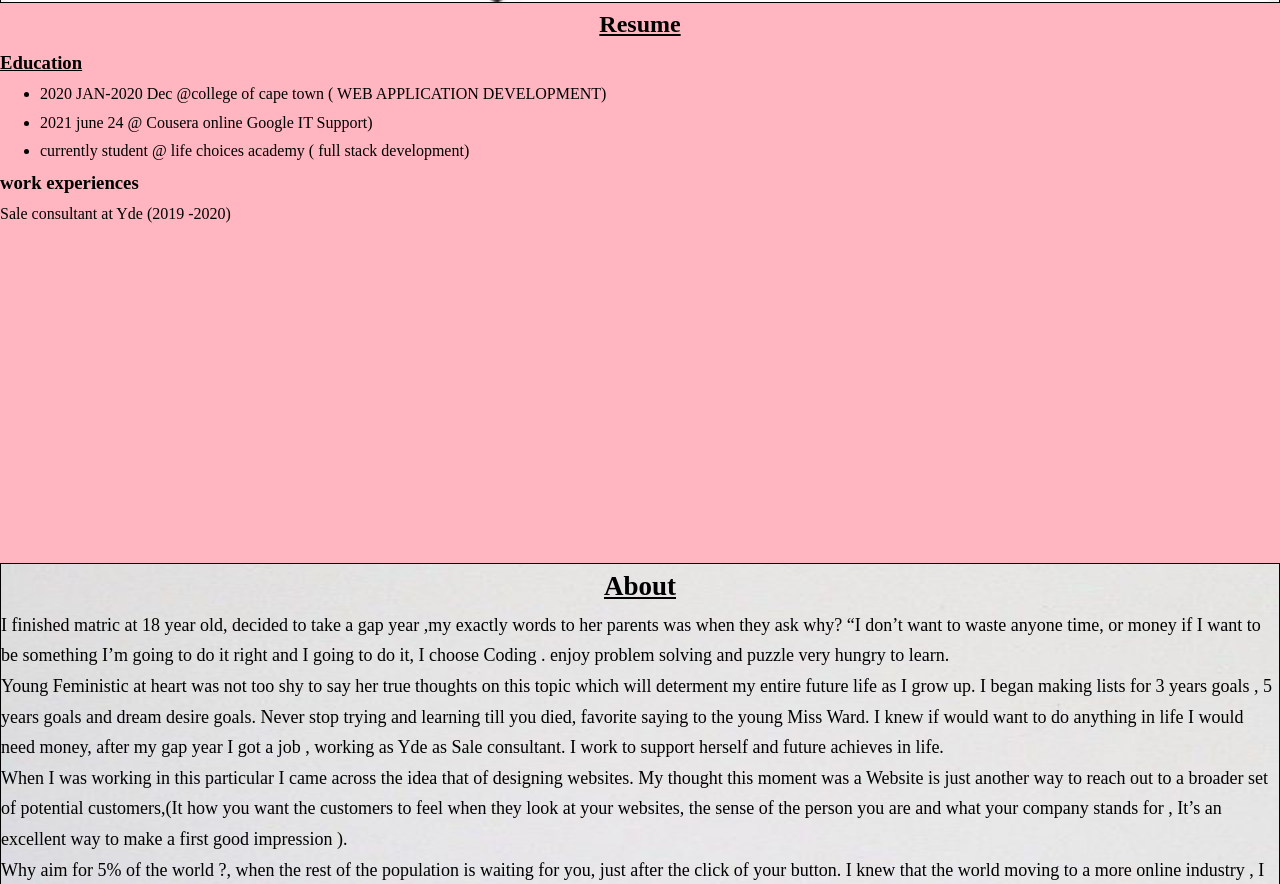
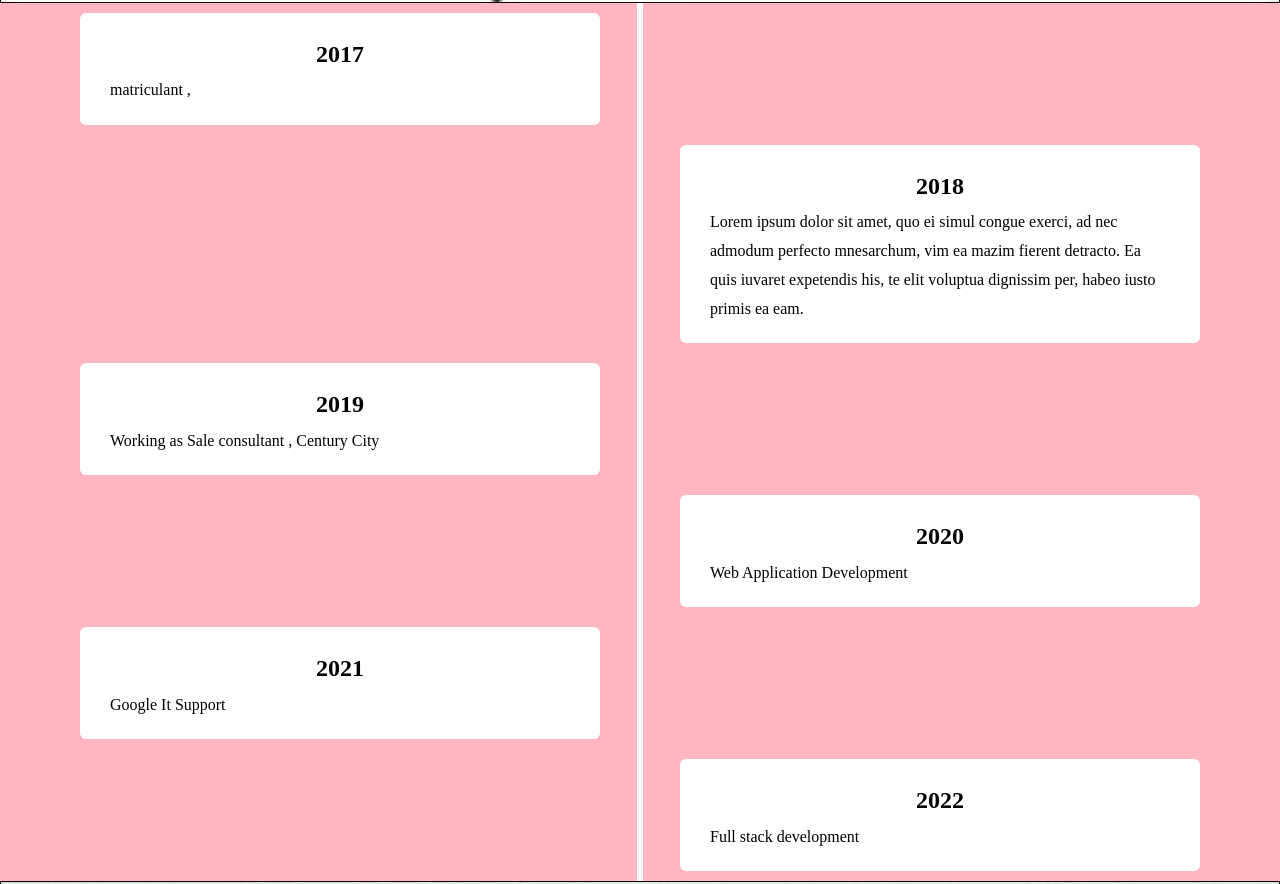
Before and after one commit to MichaelaTarryn/PORTFOLIO-TEMP1, a plain HTML site: page index.html in a window 1280 px wide. Shown: the part 896-1780 px from the top of the page. Drawn offline with Linux system fonts and the light colour scheme.

Commit message:
timeless

```diff
--- a/index.html
+++ b/index.html
@@ -7,7 +7,6 @@
     <link  rel="stylesheet" href="./style/style.css">
     <title>Portfolio</title>
 </head>
-<body>
 <header>
 
     <a href="#">
@@ -19,8 +18,8 @@
                  <div class="dropdown">
                      <a class="dropbtn">Resume</a>
                      <div class="dropdown-content">
-                          <a href="#workexperience">Work experiences</a>
-                          <a href="#education">Education</a>
+                       <a href="#Resume">Work experiences</a>
+                       <a href="#Resume">Education</a>
                      </div>
                    </div>
                 <div class="dropdown">
@@ -44,28 +43,49 @@
      </nav>
 
  </header>
+<body>
+
     <main>
         <section id="landing">
         </section>
         <section id="Resume">
-            <h2><u>Resume</u></h2>
-            <div id="education"><h3><u>Education</u></h3>
-               <ul>
-                   <li>
-                   2020 JAN-2020 Dec @college of cape town ( WEB APPLICATION DEVELOPMENT)
-                </li>
-               <li>
-                   2021 june 24  @ Cousera online Google  IT Support)
-               </li>
-               <li>
-                   currently student @ life choices academy ( full stack development)
-               </li>
-               </ul>
-            </divi>
-            <div id="workexperience">
-                <h3>work experiences</h3>
-                Sale consultant
-                at Yde (2019 -2020)
+            <div class="timeline">
+                <div class="container left">
+                  <div class="content">
+                    <h2>2017</h2>
+                    <p> matriculant , </p>
+                  </div>
+                </div>
+                <div class="container right">
+                  <div class="content">
+                    <h2>2018</h2>
+                    <p>Lorem ipsum dolor sit amet, quo ei simul congue exerci, ad nec admodum perfecto mnesarchum, vim ea mazim fierent detracto. Ea quis iuvaret expetendis his, te elit voluptua dignissim per, habeo iusto primis ea eam.</p>
+                  </div>
+                </div>
+                <div class="container left">
+                  <div class="content">
+                    <h2>2019</h2>
+                    <p>Working as Sale consultant , Century City </p>
+                  </div>
+                </div>
+                <div class="container right">
+                  <div class="content">
+                    <h2>2020</h2>
+                    <p>Web Application Development</p>
+                  </div>
+                </div>
+                <div class="container left">
+                  <div class="content">
+                    <h2>2021</h2>
+                    <p> Google It Support</p>
+                  </div>
+                </div>
+                <div class="container right">
+                  <div class="content">
+                    <h2>2022</h2>
+                    <p> Full stack development</p>
+                  </div>
+                </div>
               </div>
 
         </section>
@@ -203,7 +223,7 @@
                 <label>Message:</label>
                 <div class="inLine">
 
-                    <textarea cols="40" rows="10">
+                    <textarea cols="40" rows="10" required>
 
                     </textarea>
                 </div>
--- a/style/style.css
+++ b/style/style.css
@@ -2,8 +2,11 @@
     margin: 0;
     /* padding: 0; */
     box-sizing: border-box;
+
 }
-
+body{
+    overflow-x: hidden;
+}
 #landing {
     margin-top: 15px;
     padding-top: 100px;
@@ -127,6 +130,7 @@ header {
   /* height: 150px; */
   background-color: whitesmoke;
     top: 0;
+    z-index: 1;
 }
 #project{
     min-height: 100vh;
@@ -231,7 +235,7 @@ main{
     left: 0;
     width: 300%;
     background-color: rgba(168, 161, 15, 0.3);
-    animation: 2s slide infinite;
+    animation: 6s slide infinite;
 
 }
 #slideshow figure img {
@@ -397,3 +401,129 @@ footer {
     }
 
 }
+
+/* timeline */
+.timeline {
+    position: relative;
+    max-width: 1200px;
+    margin: 0 auto;
+  }
+
+  /* The actual timeline (the vertical ruler) */
+  .timeline::after {
+    content: '';
+    position: absolute;
+    width: 6px;
+    background-color: white;
+    top: 0;
+    bottom: 0;
+    left: 50%;
+    margin-left: -3px;
+  }
+
+  /* Container around content */
+  .container {
+    padding: 10px 40px;
+    position: relative;
+    background-color: inherit;
+    width: 50%;
+  }
+
+  /* The circles on the timeline */
+  .container::after {
+    content: '';
+    position: absolute;
+    width: 25px;
+    height: 25px;
+    right: -17px;
+    background-color: white;
+    border: 4px solid #FF9F55;
+    top: 15px;
+    border-radius: 50%;
+    z-index: -1;
+  }
+
+  /* Place the container to the left */
+  .left {
+    left: 0;
+  }
+
+  /* Place the container to the right */
+  .right {
+    left: 50%;
+  }
+
+  /* Add arrows to the left container (pointing right) */
+  .left::before {
+    content: " ";
+    height: 0;
+    position: absolute;
+    top: 22px;
+    width: 0;
+    z-index: -1;
+    right: 30px;
+    border: medium solid white;
+    border-width: 10px 0 10px 10px;
+    border-color: transparent transparent transparent white;
+  }
+
+  /* Add arrows to the right container (pointing left) */
+  .right::before {
+    content: " ";
+    height: 0;
+    position: absolute;
+    top: 22px;
+    width: 0;
+    z-index: -1;
+    left: 30px;
+    border: medium solid white;
+    border-width: 10px 10px 10px 0;
+    border-color: transparent white transparent transparent;
+  }
+
+  /* Fix the circle for containers on the right side */
+  .right::after {
+    left: -16px;
+  }
+
+  /* The actual content */
+  .content {
+    padding: 20px 30px;
+    background-color: white;
+    position: relative;
+    border-radius: 6px;
+  }
+
+  /* Media queries - Responsive timeline on screens less than 600px wide */
+  @media screen and (max-width: 600px) {
+    /* Place the timelime to the left */
+    .timeline::after {
+    left: 31px;
+    }
+
+    /* Full-width containers */
+    .container {
+    width: 100%;
+    padding-left: 70px;
+    padding-right: 25px;
+    }
+
+    /* Make sure that all arrows are pointing leftwards */
+    .container::before {
+    left: 60px;
+    border: medium solid white;
+    border-width: 10px 10px 10px 0;
+    border-color: transparent white transparent transparent;
+    }
+
+    /* Make sure all circles are at the same spot */
+    .left::after, .right::after {
+    left: 15px;
+    }
+
+    /* Make all right containers behave like the left ones */
+    .right {
+    left: 0%;
+    }
+  }
+/* end */
```
Lines whose indentation alone changed are shown as unchanged.
